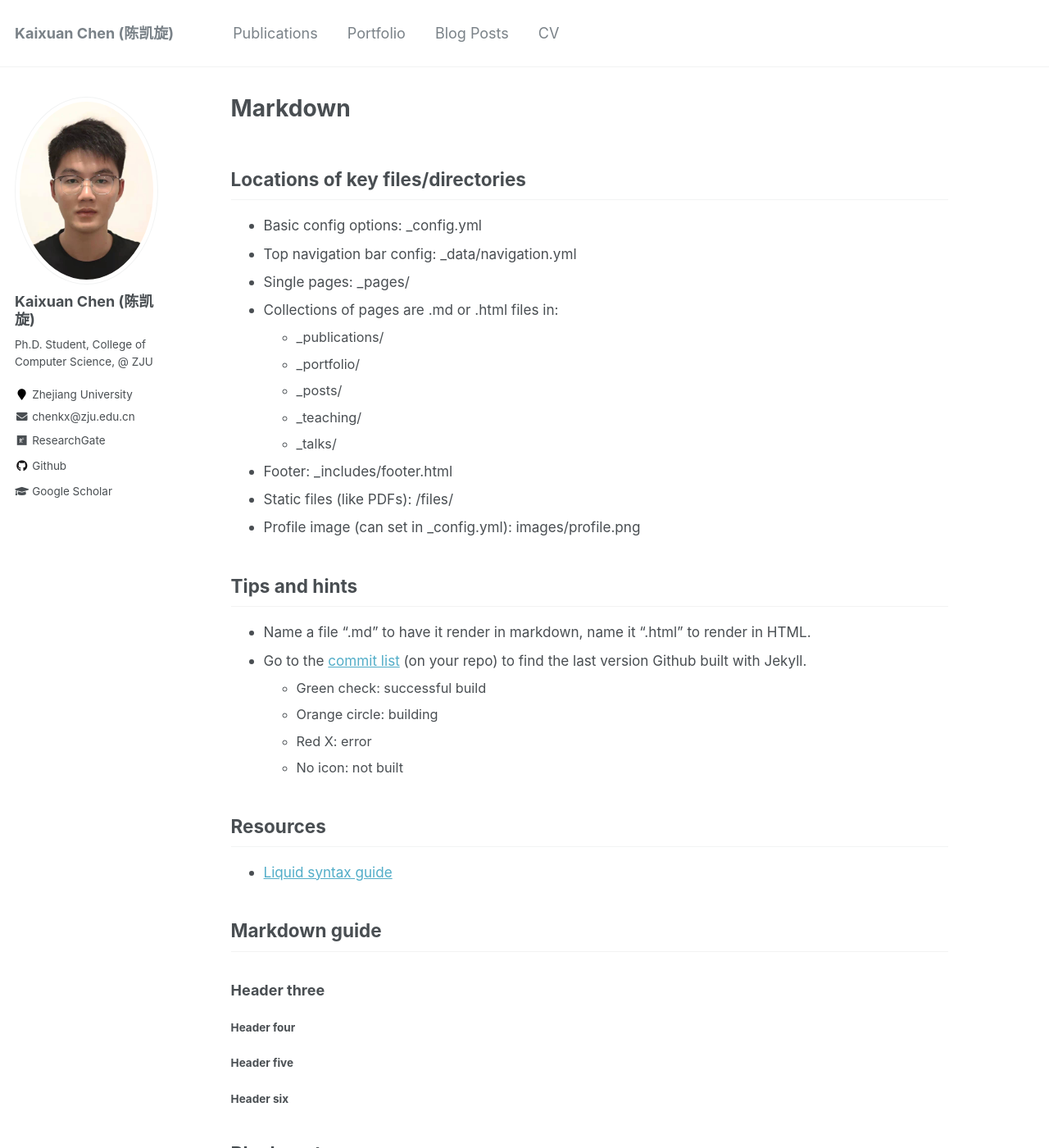
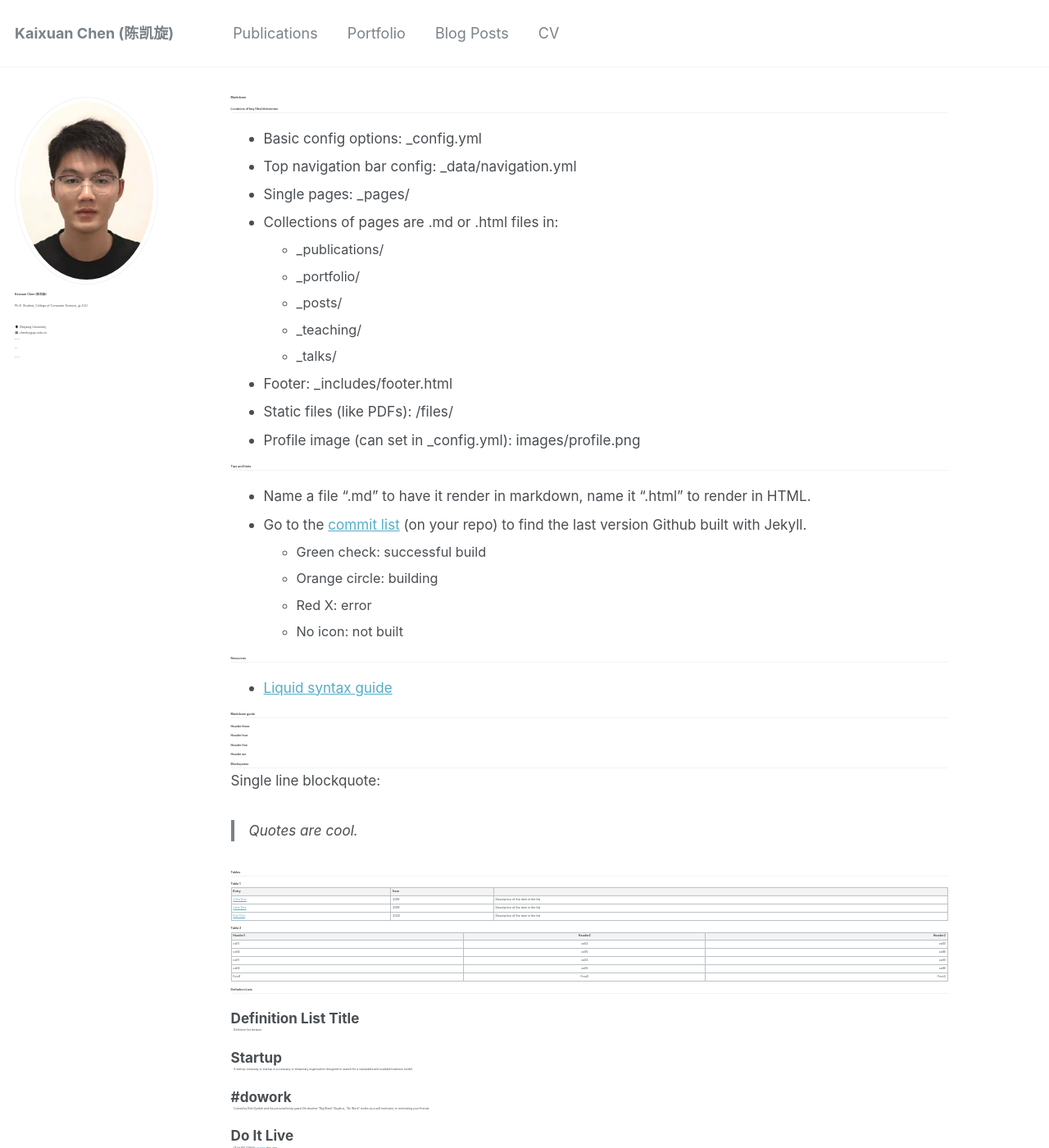
Before and after one commit to chenchkx/chenchkx.github.io, a Jekyll site: the page built from _pages/markdown.md, in a window 1280 px wide and 1400 px high. Shown: the whole window at 82% size. Built offline with Jekyll 4.4.1, drawn with Linux system fonts in a browser that asks for light colours.

Commit message:
test type size in _variable.scss

```diff
--- a/_sass/_variables.scss
+++ b/_sass/_variables.scss
@@ -33,15 +33,23 @@ $header-font-family         : $sans-serif;
 $caption-font-family        : $serif;
 
 /* type scale */
-$type-size-1                : 2.441em;  // ~39.056px
-$type-size-2                : 1.953em;  // ~31.248px
-$type-size-3                : 1.563em;  // ~25.008px
-$type-size-4                : 1.25em;   // ~20px
-$type-size-5                : 1em;      // ~16px
-$type-size-6                : 0.75em;   // ~12px
-$type-size-7                : 0.6875em; // ~11px
-$type-size-8                : 0.625em;  // ~10px
+// $type-size-1                : 2.441em;  // ~39.056px
+// $type-size-2                : 1.953em;  // ~31.248px
+// $type-size-3                : 1.563em;  // ~25.008px
+// $type-size-4                : 1.25em;   // ~20px
+// $type-size-5                : 1em;      // ~16px
+// $type-size-6                : 0.75em;   // ~12px
+// $type-size-7                : 0.6875em; // ~11px
+// $type-size-8                : 0.625em;  // ~10px
 
+$type-size-1                : 0.2em;  // ~39.056px
+$type-size-2                : 0.2em;  // ~31.248px
+$type-size-3                : 0.2em;  // ~25.008px
+$type-size-4                : 0.2em;   // ~20px
+$type-size-5                : 0.2em;      // ~16px
+$type-size-6                : 0.2em;   // ~12px
+$type-size-7                : 0.2em; // ~11px
+$type-size-8                : 0.2em;  // ~10px
 
 /*
    Colors
```
